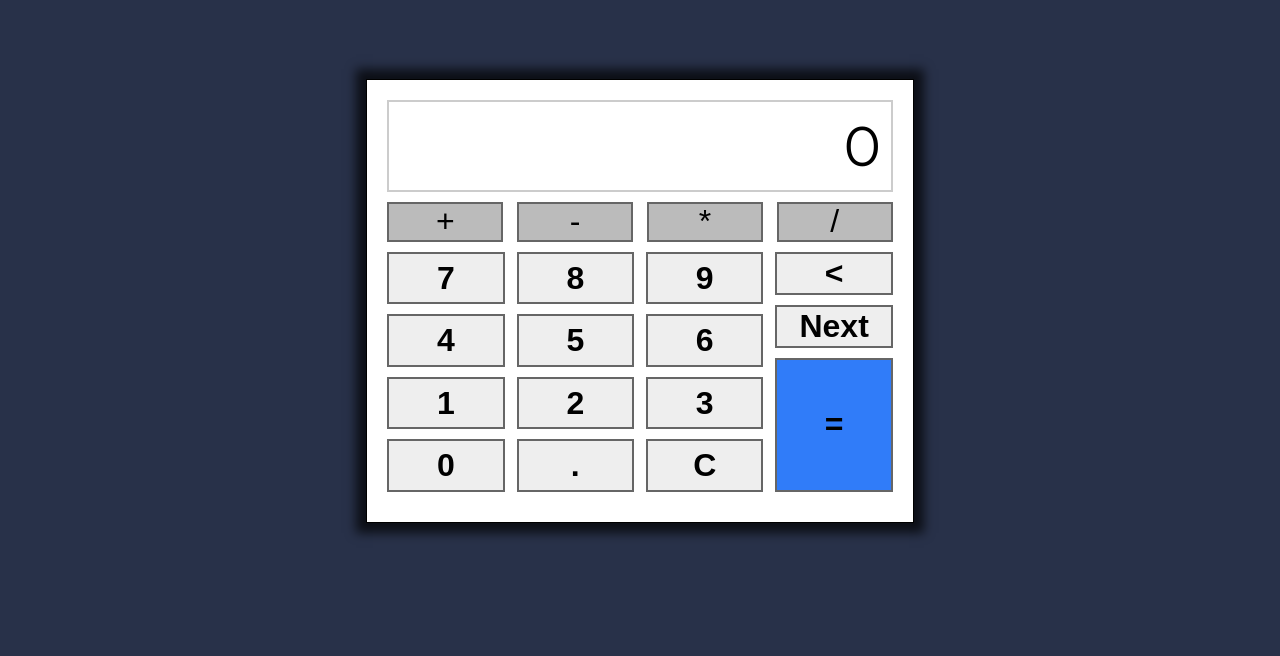
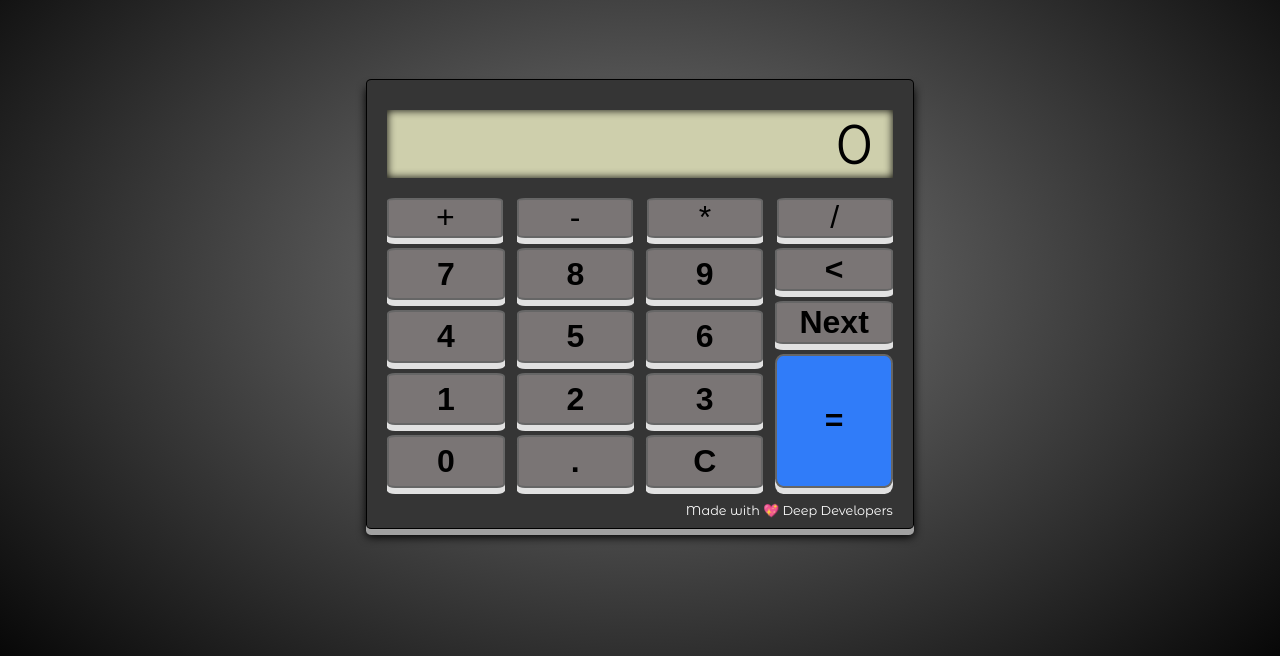
Before and after one commit to ChiradeepGhosh/Basic-Calculator, a plain HTML site: page index.html in a window 1280 px wide. Shown: the part 144-800 px from the top of the page. Drawn offline with Linux system fonts and the light colour scheme.

Commit message:
Updated Design
Basic Calculator Updated Design

```diff
--- a/CSS/style.css
+++ b/CSS/style.css
@@ -9,9 +9,12 @@
     flex: 1 1 80px;
     border: 1px solid black;
 } */
+body{
+    background: radial-gradient(ellipse at center, #7c7c7c, #000000);
+    background: -webkit-radial-gradient(ellipse at center, #7c7c7c, #000000);
+}
 
 body, main{
-    background-color: #283149;
     height: 100vh;
     text-align: center;
     font-family: 'Montserrat Alternates';
@@ -53,16 +56,17 @@ h1{
 }
 
 .calc-container{
-    background-color: #fff;
+    background: #353535;
     margin: 100px auto 0;
     display: flex;
     flex-direction: column;
-    box-shadow: 0 0 10px 10px rgba(0,0,0,0.7);
+    box-shadow: 0 6px 0 #a1a1a1, 0 8px 10px rgba(0,0,0);
     justify-content: space-between;
     height: fit-content;
     width: 40%;
-    padding: 20px;
+    padding: 20px 20px 0;
     border: 1px solid black;
+    border-radius: 1%;
 }
 
 @media (max-width: 426px){
@@ -88,13 +92,16 @@ h1{
 
 .input{
     overflow: auto;
+    padding: 0 20px;
+    background-color: #cecfac;
+    color: black;
+    box-shadow: inset 0 0 8px rgba(0,0,0);
 }
 
 .input-container{
     box-sizing: border-box;
-    padding: 10px;
+    padding: 10px 0;
     font-size: 3.5rem;
-    border: 2px solid #ccc;
     text-align: right;
 }
 
@@ -119,7 +126,9 @@ h1{
     justify-content: center;
     margin: 10px 0;
     border: 2px solid #666;
-    background-color: #bbb;
+    background-color: rgb(122, 117, 117);
+    border-radius: 7%;
+    box-shadow: 0 6px 0 #e1e1e1;
     font-weight:500;
     font-size: 2rem;
     height: 40px;
@@ -135,7 +144,7 @@ h1{
 }
 
 .numbers > button{
-    flex: 1 1 40px;
+    flex: 1 0 40px;
     width: 23.2%;
     display: flex;
     margin: 0 auto 10px;
@@ -144,25 +153,30 @@ h1{
     font-weight:900;
     font-size: 2rem;
     border: 2px solid #666;
-    background-color: #eee;
+    border-radius: 7%;
+    background-color: rgb(122, 117, 117);
+    box-shadow: 0 6px 0 #e1e1e1;
     cursor: pointer;
 }
 
 .numbers > button.next{
-    flex: 0 1 auto;
+    flex: 0 0 40px;
 }
 
 .numbers > button.backspace{
-    flex: 0 1 auto;
+    flex: 0 0 40px;
 }
 
 .operators button:hover{
+    background-color: #ddd;
     box-shadow: 0 0 3px 3px rgba(0,0,0,0.2);
+    /* box-shadow: 0 6px 0 #e1e1e1; */
 }
 
 .numbers button:hover{
     background-color: #ddd;
     box-shadow: 0 0 3px 3px rgba(0,0,0,0.2);
+    /* box-shadow: 0 6px 0 #e1e1e1; */
 }
 
 .numbers button:last-child{
@@ -172,3 +186,10 @@ h1{
 .numbers button:last-child:hover{
     background-color: rgba(0, 17, 255, 0.8);
 }
+
+.footer{
+    color: white;
+    text-align: right;
+    padding: 5px 0 10px;
+    font-size: 0.8rem;
+}
--- a/index.html
+++ b/index.html
@@ -53,6 +53,7 @@
                     <button type="button" class="equals">=</button>
                 </div>
             </div>
+            <div class="footer">Made with 💖 Deep Developers</div>
         </div>
     </main>
 
```
